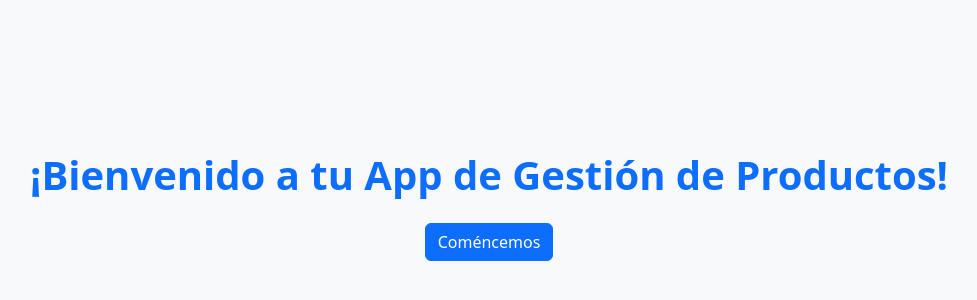
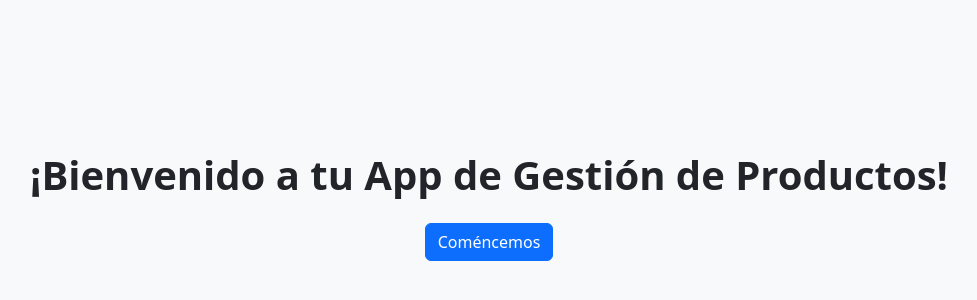
Before and after one commit to larum99/products-crud, a Next.js app in the folder frontend/: page / in a window 1280 px wide. Shown: the part 210-510 px from the top of the page, without its empty margins (151-1128 px from the left). Built offline with nearby package versions, Linux system fonts and the light colour scheme.

Commit message:
modified files

```diff
--- a/frontend/src/app/page.jsx
+++ b/frontend/src/app/page.jsx
@@ -16,7 +16,7 @@ export default function Home() {
 
   return (
     <div className="container-fluid home-container d-flex flex-column justify-content-center align-items-center text-center">
-      <h1 className="home-title text-primary">¡Bienvenido a tu App de Gestión de Productos!</h1>
+      <h1 className="home-title text-dark">¡Bienvenido a tu App de Gestión de Productos!</h1>
       <button className="btn btn-primary mt-3 home-button" onClick={handleLoginClick}>
         Coméncemos
       </button>
```
Also changed, not shown: frontend/src/app/login/layout.jsx (added, +13 -0 lines).
